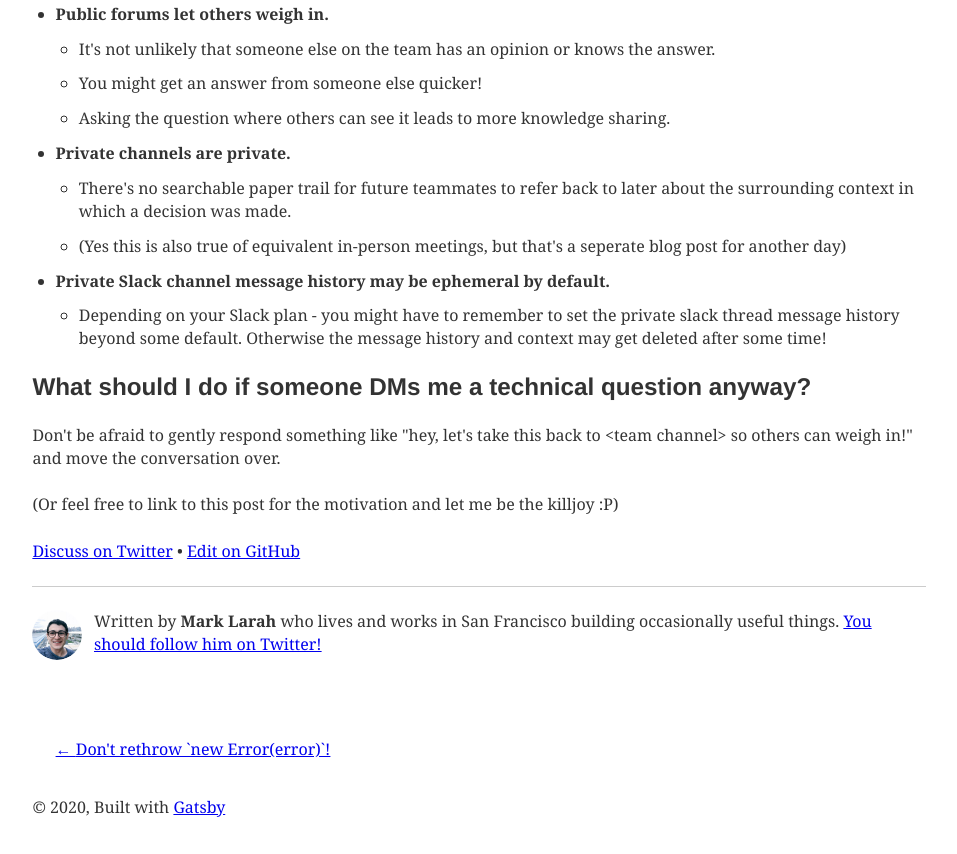
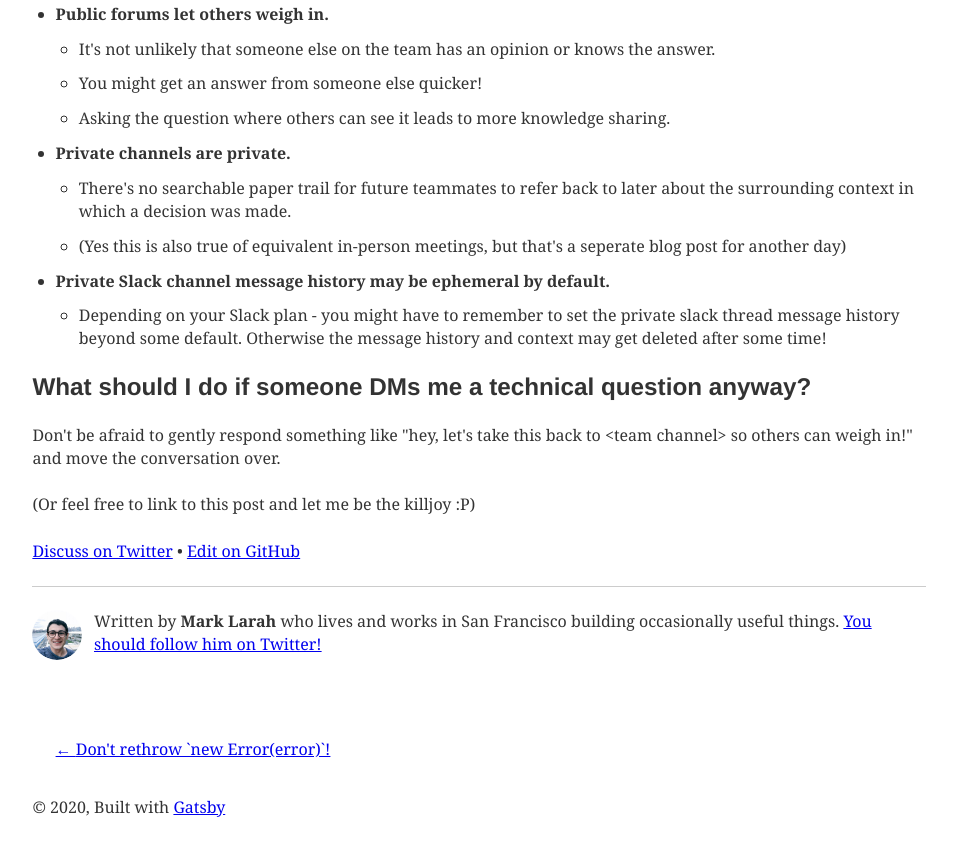
Before and after one commit to magicmark/blog.larah.me, a Gatsby site: page /prefer-having-discussions-in-public/ in a window 1280 px wide. Shown: the part 546-1400 px from the top of the page, without its empty margins (161-1118 px from the left). Built offline with nearby package versions, Linux system fonts and the light colour scheme; Gatsby itself is replaced by a stand-in of ours; some packages are replaced by stand-ins of ours; a small style sheet from the web is missing; what typography-theme-github would draw is missing.

Commit message:
Update index.md

```diff
--- a/content/blog/prefer-having-discussions-in-public/index.md
+++ b/content/blog/prefer-having-discussions-in-public/index.md
@@ -46,5 +46,4 @@ or Pull Request).
 Don't be afraid to gently respond something like "hey, let's take this back to
 \<team channel> so others can weigh in!" and move the conversation over.
 
-(Or feel free to link to this post for the motivation and let me be the killjoy
-:P)
+(Or feel free to link to this post and let me be the killjoy :P)
```
